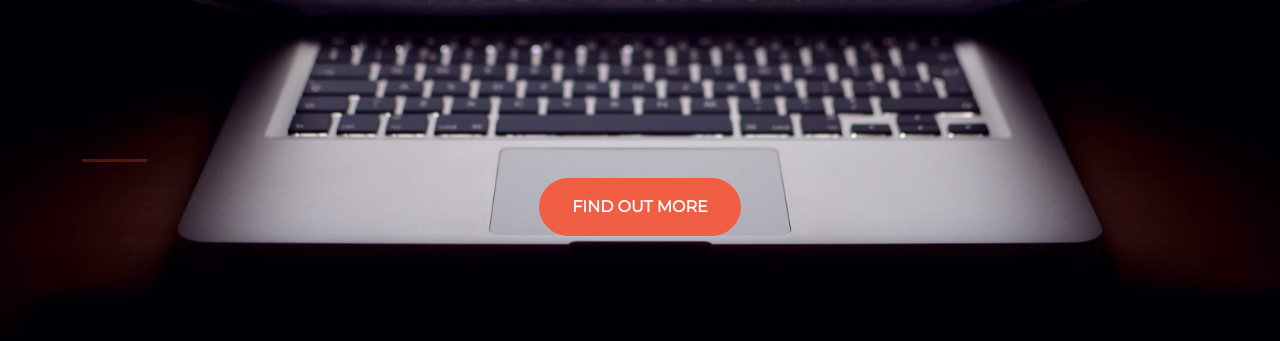
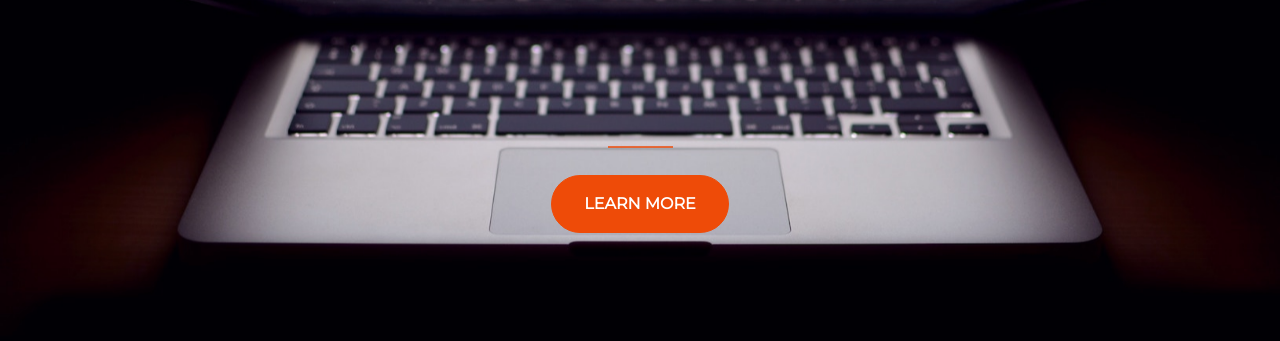
Before and after one commit to aogajoseph/startup, a plain HTML site: page index.html in a window 1280 px wide. Shown: the part 323-664 px from the top of the page. Drawn offline with nearby package versions, Linux system fonts and the light colour scheme.

Commit message:
modified favicon, cta button and hr

```diff
--- a/index.html
+++ b/index.html
@@ -17,7 +17,7 @@
     <!-- main css -->
     <link href="style.css" rel="stylesheet">
     <!-- favicon -->
-    <link rel="apple-touch-icon" sizes="180x180" href="/apple-touch-icon.png">
+    <link rel="icon" href="/favicon.ico" type="image/x-icon" />
     <link rel="icon" type="image/png" sizes="32x32" href="/favicon-32x32.png">
     <link rel="icon" type="image/png" sizes="16x16" href="/favicon-16x16.png">
     <link rel="manifest" href="/site.webmanifest">
@@ -26,15 +26,14 @@
       <div class="container d-flex align-items-center h-100">
         <div class="row">
           <header class="text-center col-12">
-              <h1 class="text-uppercase">
-                <strong>the biggest startup event of the year</strong>
-              </h1>
-
+            <h1 class="text-uppercase">
+              <strong>the biggest startup event of the year</strong>
+            </h1>
           </header>
           <div class="buffer col-12"></div>
           <section class="text-center col-12">
-            <hr>
-            <a href="https://mailchi.mp/a09feea1d05e/esteemed-users" ><button  class="btn btn-primary btn-xl">Find Out More</button></a>
+            <hr />
+            <a href="https://mailchi.mp/a09feea1d05e/esteemed-users" ><button  class="btn btn-primary btn-xl">Learn More</button></a>
           </section>
         </div>
       </div>
--- a/style.css
+++ b/style.css
@@ -10,8 +10,11 @@ body {
 
 hr {
   max-width: 65px;
-  border-width: 3px;
-  border-color: #F05F44;
+  border-width: 2px;
+  border-color: #ee4b08;
+  opacity: .75;
+  margin: auto;
+  margin-bottom: 1.7rem;
 }
 
 h1 {
@@ -30,15 +33,15 @@ h1 {
 }
 
 .btn-primary {
-  background-color: #F05F44;
-  border-color: #F05F44;
+  background-color: #ee4b08;
+  border-color: #ee4b08;
   --bs-btn-hover-bg: #ee4b08;
   --bs-btn-hover-border-color: #ee4b08;
 }
 
 .btn-primary:hover {
-  background-color: #ee4b08;
-  border-color: #ee4b08;
+  background-color: #F05F44;
+  border-color: #F05F44;
   border-width: 4px;
   cursor: pointer;
 }
```
